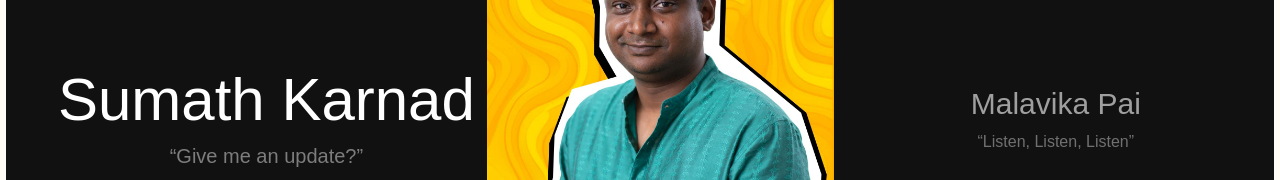
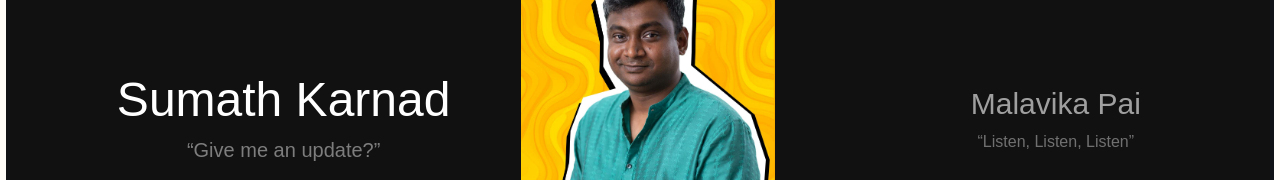
Before and after one commit to hashirrrelwyd/lwyd-ae, a React (Vite) app: page /about in a window 1280 px wide. Shown: the part 2303-2483 px from the top of the page. Built offline with nearby package versions, Linux system fonts and the light colour scheme.

Commit message:
refactor(Team, HeroSection): adjust text sizes and image dimensions for improved responsiveness

```diff
--- a/src/components/About/Team.jsx
+++ b/src/components/About/Team.jsx
@@ -90,7 +90,7 @@ export default function Team() {
           >
             <div className="flex w-full flex-col items-center gap-6 sm:w-[70%] sm:flex-row sm:justify-evenly sm:gap-0">
               <div className="order-2 shrink-0 text-center sm:order-1 sm:text-left">
-                <h2 className="text-3xl font-normal text-white md:text-4xl lg:text-6xl">
+                <h2 className="text-3xl font-normal text-white md:text-4xl lg:text-5xl 2xl:text-6xl">
                   {current?.title}
                 </h2>
                 <p className="mt-3 text-center text-base font-light text-[#7D7D7D] md:text-lg lg:text-xl">
@@ -101,7 +101,7 @@ export default function Team() {
               <img
                 src={current?.image}
                 alt={current?.title}
-                className="order-1 h-[300px] w-auto shrink-0 rounded-2xl object-contain sm:order-2 md:h-[380px] lg:h-[520px] md:rounded-3xl"
+                className="order-1 h-[300px] w-auto shrink-0 rounded-2xl object-contain sm:order-2 md:h-[340px] md:rounded-3xl lg:h-[380px] 2xl:h-[520px]"
               />
             </div>
 
--- a/src/components/Work/HeroSection.jsx
+++ b/src/components/Work/HeroSection.jsx
@@ -19,7 +19,7 @@ export default function HeroSection() {
           <img
             src="/images/button-img.png"
             alt=""
-            className="h-8 w-16 rounded-full object-cover"
+            className="h-10 w-20 sm:h-16 sm:w-28 rounded-full object-cover"
           />
         </span>
       </h2>
```
